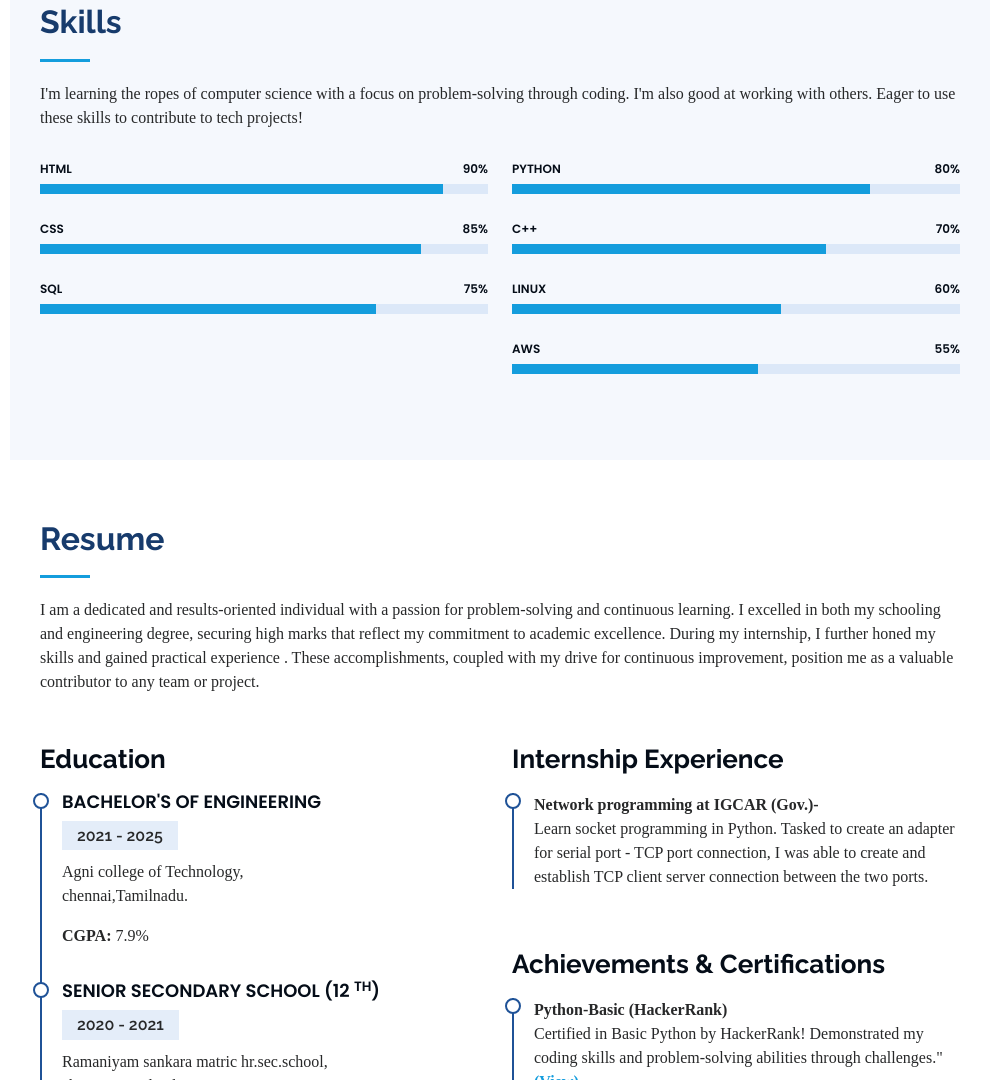
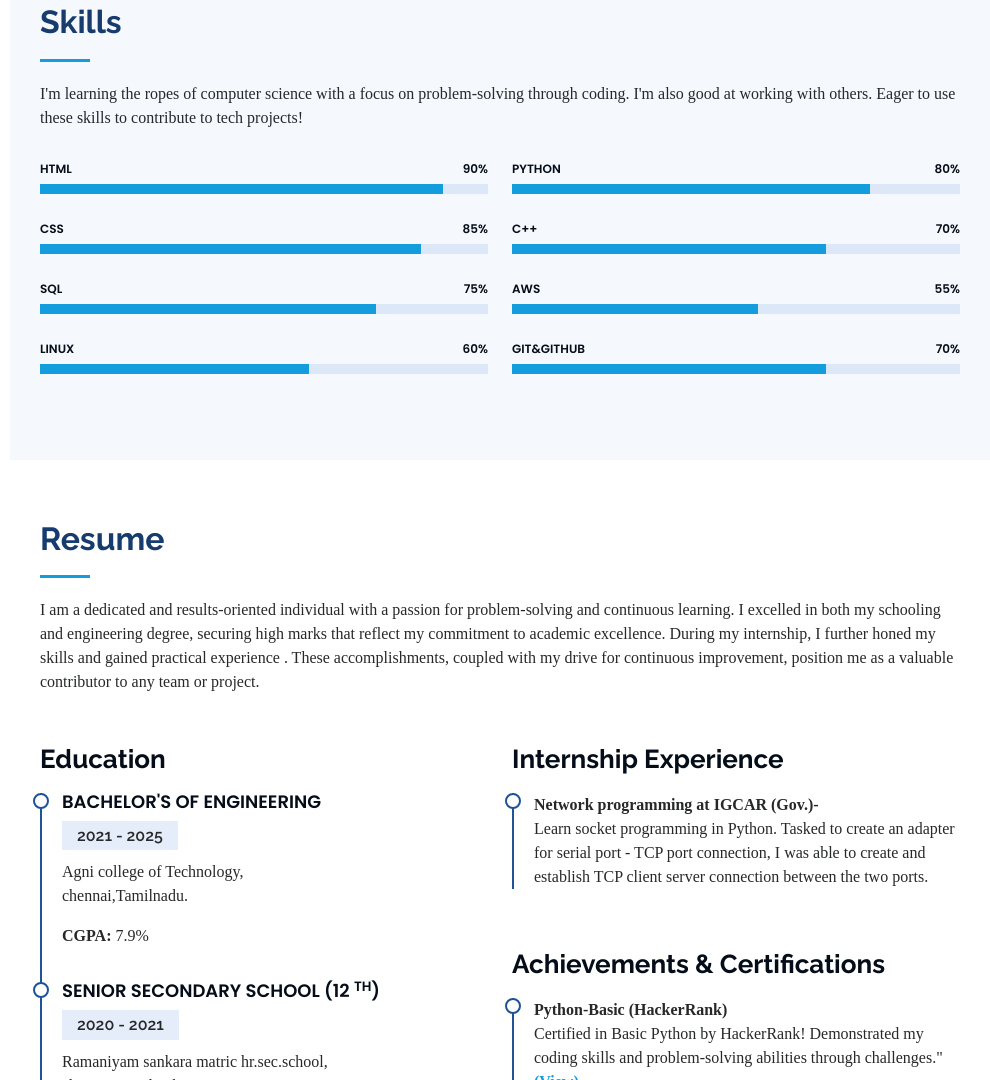
Before and after one commit to S-NELSON-001/portfolio, a plain HTML site: page index.html in a window 1280 px wide. Shown: the part 1470-2550 px from the top of the page, without its empty margins (290-1280 px from the left). Drawn offline with nearby package versions, Linux system fonts and the light colour scheme; a web font is replaced by a local one.

Commit message:
Update skills

```diff
--- a/index.html
+++ b/index.html
@@ -144,6 +144,13 @@
               </div>
             </div>
 
+            <div class="progress">
+              <span class="skill">Linux <i class="val">60%</i></span>
+              <div class="progress-bar-wrap">
+                <div class="progress-bar" role="progressbar" aria-valuenow="60" aria-valuemin="0" aria-valuemax="100"></div>
+              </div>
+            </div>
+
           </div>
 
           <div class="col-lg-6" data-aos="fade-up" data-aos-delay="100">
@@ -163,16 +170,16 @@
             </div>
 
             <div class="progress">
-              <span class="skill">Linux <i class="val">60%</i></span>
+              <span class="skill">AWS <i class="val">55%</i></span>
               <div class="progress-bar-wrap">
-                <div class="progress-bar" role="progressbar" aria-valuenow="60" aria-valuemin="0" aria-valuemax="100"></div>
+                <div class="progress-bar" role="progressbar" aria-valuenow="55" aria-valuemin="0" aria-valuemax="100"></div>
               </div>
             </div>
 
             <div class="progress">
-              <span class="skill">AWS <i class="val">55%</i></span>
+              <span class="skill">Git&Github<i class="val">70%</i></span>
               <div class="progress-bar-wrap">
-                <div class="progress-bar" role="progressbar" aria-valuenow="55" aria-valuemin="0" aria-valuemax="100"></div>
+                <div class="progress-bar" role="progressbar" aria-valuenow="70" aria-valuemin="0" aria-valuemax="100"></div>
               </div>
             </div>
 
```
